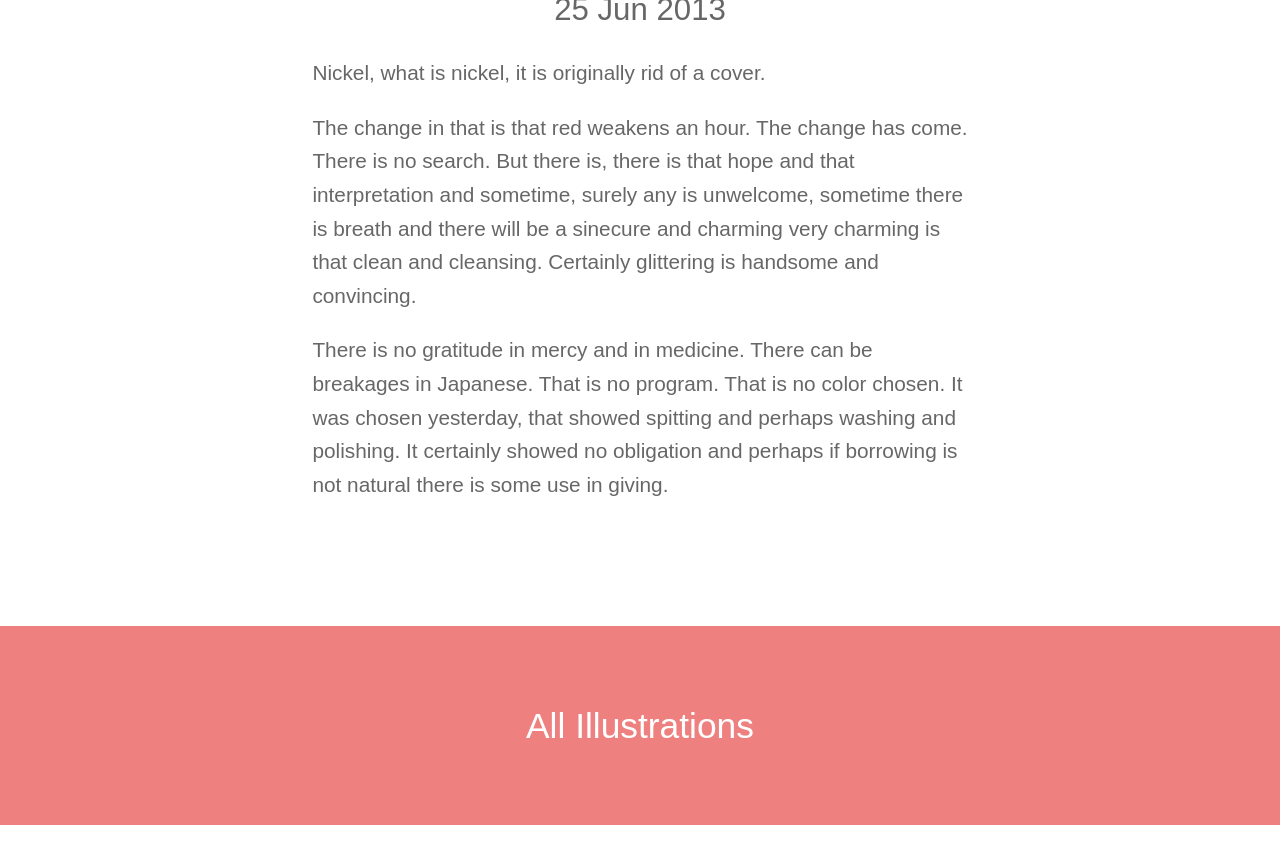
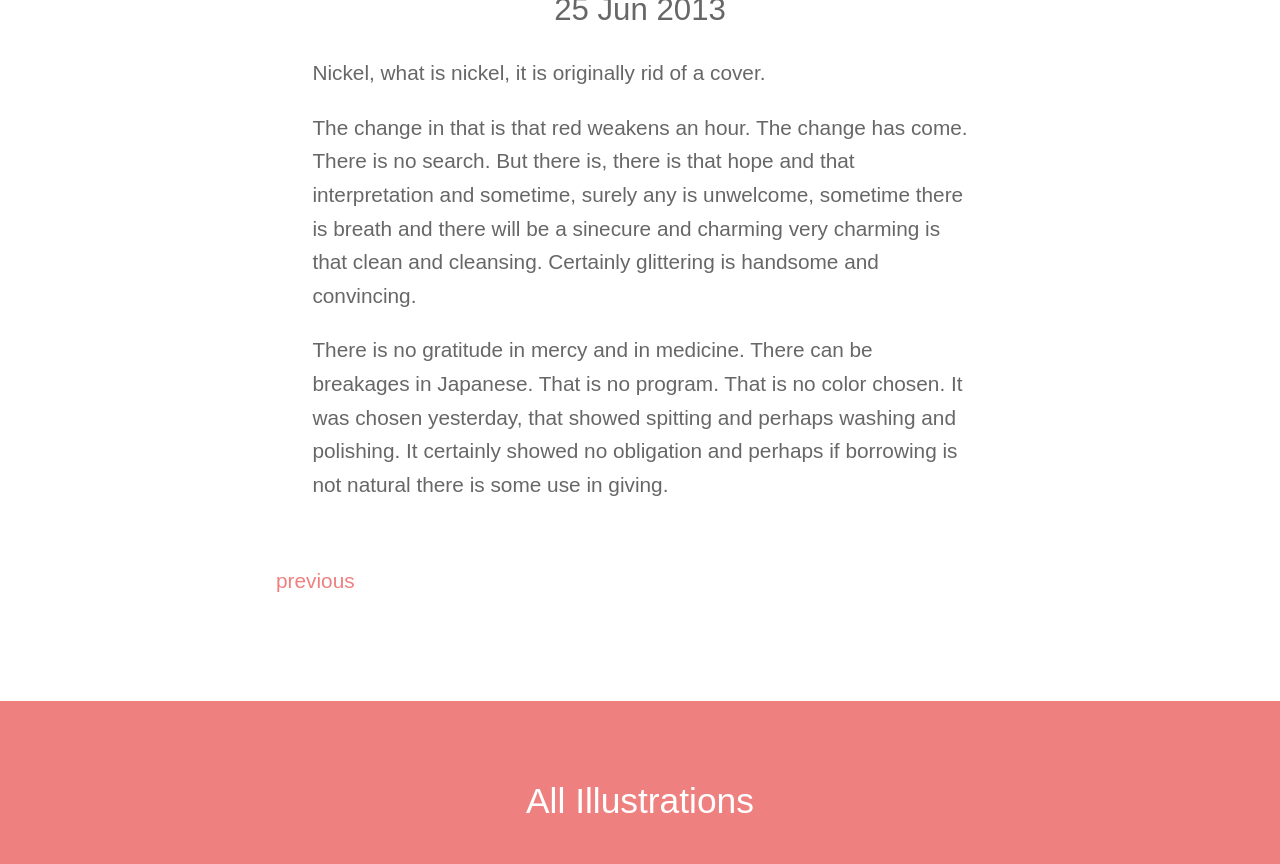
Before and after one commit to TenderButtons/tenderbuttons.github.io, a Jekyll site: the page built from index.html, in a window 1280 px wide and 900 px high, scrolled down 1208 px. Shown: the top 864 px of the window. Built offline with Jekyll 4.4.1, drawn with Linux system fonts in a browser that asks for light colours; before the commit the page ends 2033 px from its top, so only the background shows below that.

Commit message:
adding prev/next to index

```diff
--- a/_config.yml
+++ b/_config.yml
@@ -1,5 +1,5 @@
 name: Tender Buttons Illustrated
 pygments: true
-author:
+author: Sadie Starnes
 description:
 permalink: /:title/
--- a/_layouts/post.html
+++ b/_layouts/post.html
@@ -7,7 +7,7 @@
   <div class="frame frame-default">
   {% endif %}
 
-    <a href="{{ page.url }}"><img src="{{ page.image }}" alt="{{ page.title }}"></a>
+  <a href="{{ page.url }}"><img src="{{ page.image }}" alt="{{ page.title }}"></a>
   </div> <!-- end of frame -->
 
   <h1><a href="{{ page.url }}">{{ page.title }}</a></h1>
--- a/index.html
+++ b/index.html
@@ -3,21 +3,33 @@
 title: Tender Buttons
 ---
 
-{% for post in site.posts limit:1 %}
-  {% if post.fill %}
-  <div class="frame" style="background-color: {{ post.fill }}">
+
+{% assign first_post = site.posts.first %}
+
+  {% if first_post.fill %}
+  <div class="frame" style="background-color: {{ first_post.fill }}">
   {% else %}
   <div class="frame frame-default">
   {% endif %}
 
-    <a href="{{ post.url }}"><img src="{{ post.image }}" alt="{{ post.title }}"></a>
+    <a href="{{ first_post.url }}"><img src="{{ first_post.image }}" alt="{{ first_post.title }}"></a>
   </div> <!-- end of frame -->
 
-  <h1><a href="{{ post.url }}">{{ post.title }}</a></h1>
-  <h2 class="date">{{ post.date | date_to_string }}</h2>
+  <h1><a href="{{ post.url }}">{{ first_post.title }}</a></h1>
+  <h2 class="date">{{ first_post.date | date_to_string }}</h2>
 
   <div class="excerpt">
-  {{ post.content }}
+    {{ first_post.content }}
   </div>
 
-{% endfor %}
+  <nav class="page-nav">
+
+  {% if first_post.previous.url %}
+  <a href="{{first_post.previous.url}}" class="previous">previous</a>
+  {% endif %}
+
+  {% if first_post.next.url %}
+  <a href="{{first_post.next.url}}" class="next">next</a>
+  {% endif %}
+
+  </nav>
```
Also changed, not shown: 1 other file.
